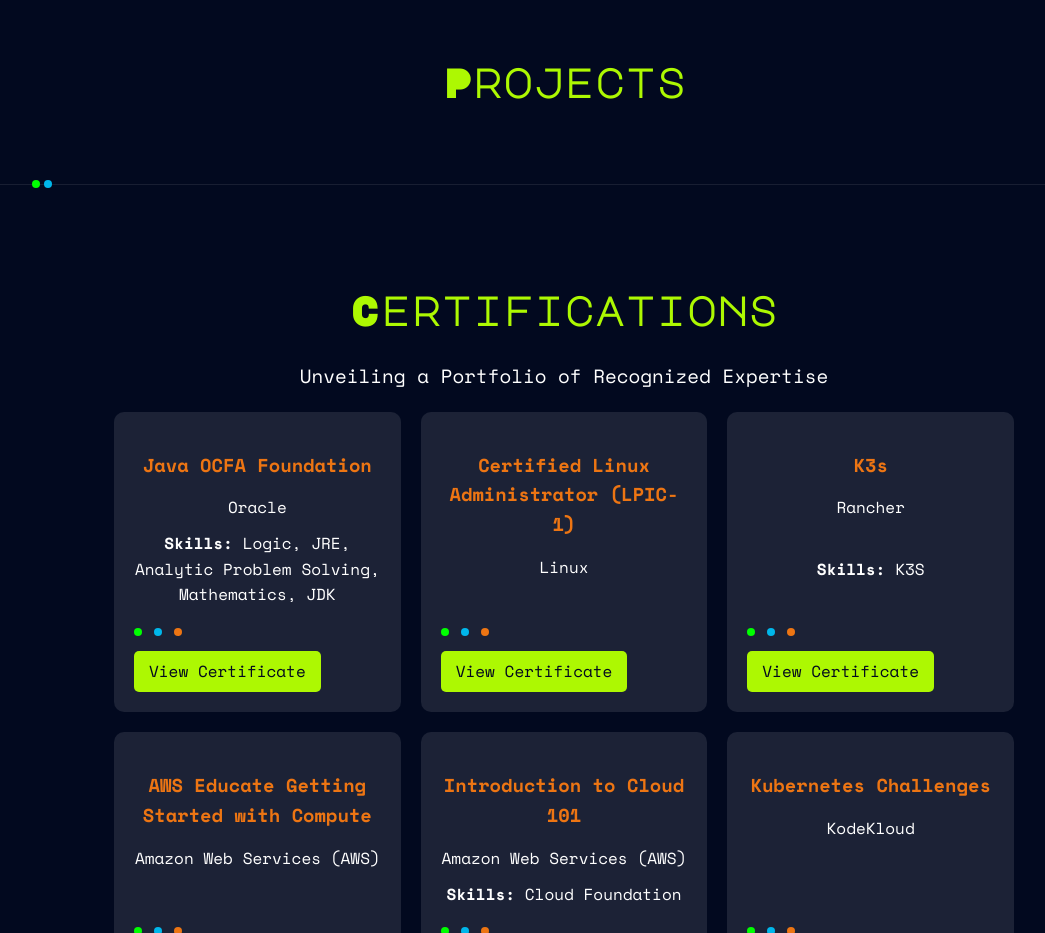
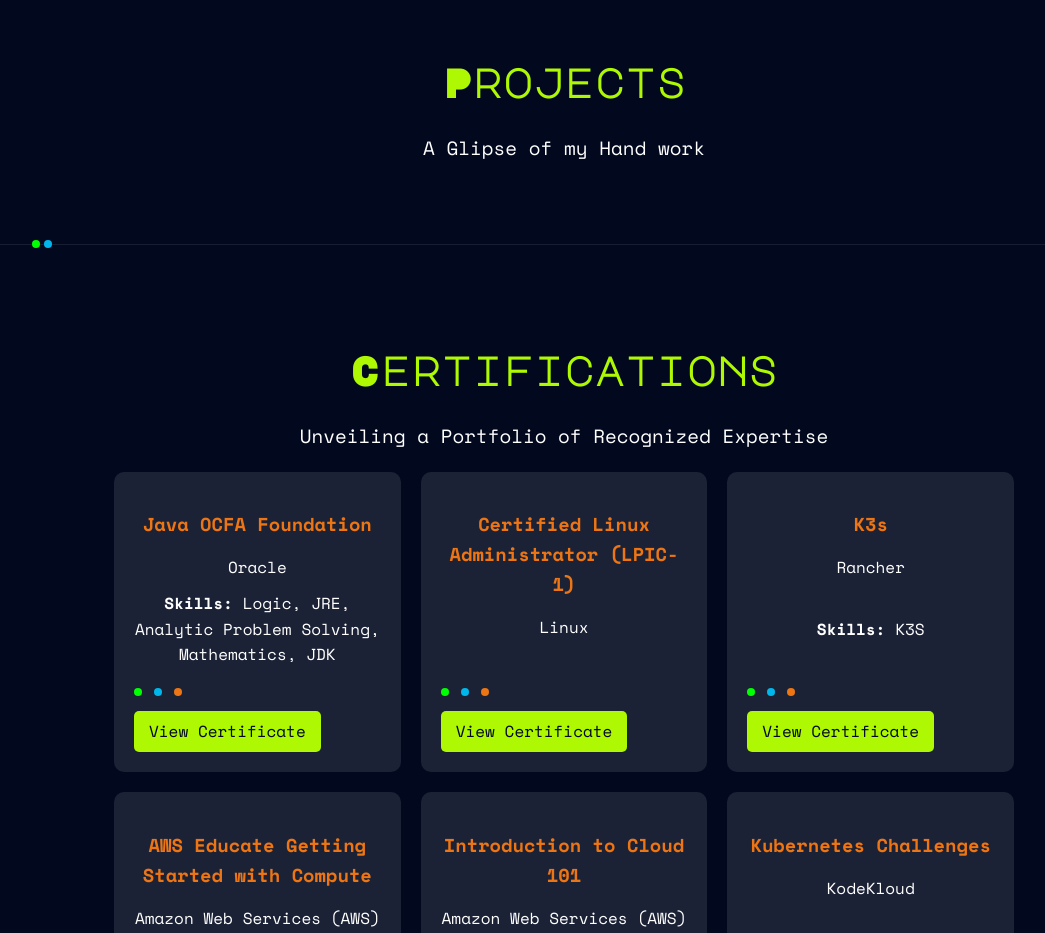
Before and after one commit to bansikah22/noelbansikah.io, a plain HTML site: page index.html in a window 1280 px wide. Shown: the part 3140-4073 px from the top of the page, without its empty margins (76-1121 px from the left). Drawn offline with nearby package versions, Linux system fonts and the light colour scheme; no server answers; a web font is replaced by a local one.

Commit message:
chore: add sections header for projects

```diff
--- a/index.html
+++ b/index.html
@@ -97,6 +97,7 @@
 
     <section id="projects" class="section">
         <h2>Projects</h2>
+        <p class="section-subtitle">A Glipse of my Hand work</p>
         <div id="project-list" class="content project-grid"></div>
     </section>
 
```
